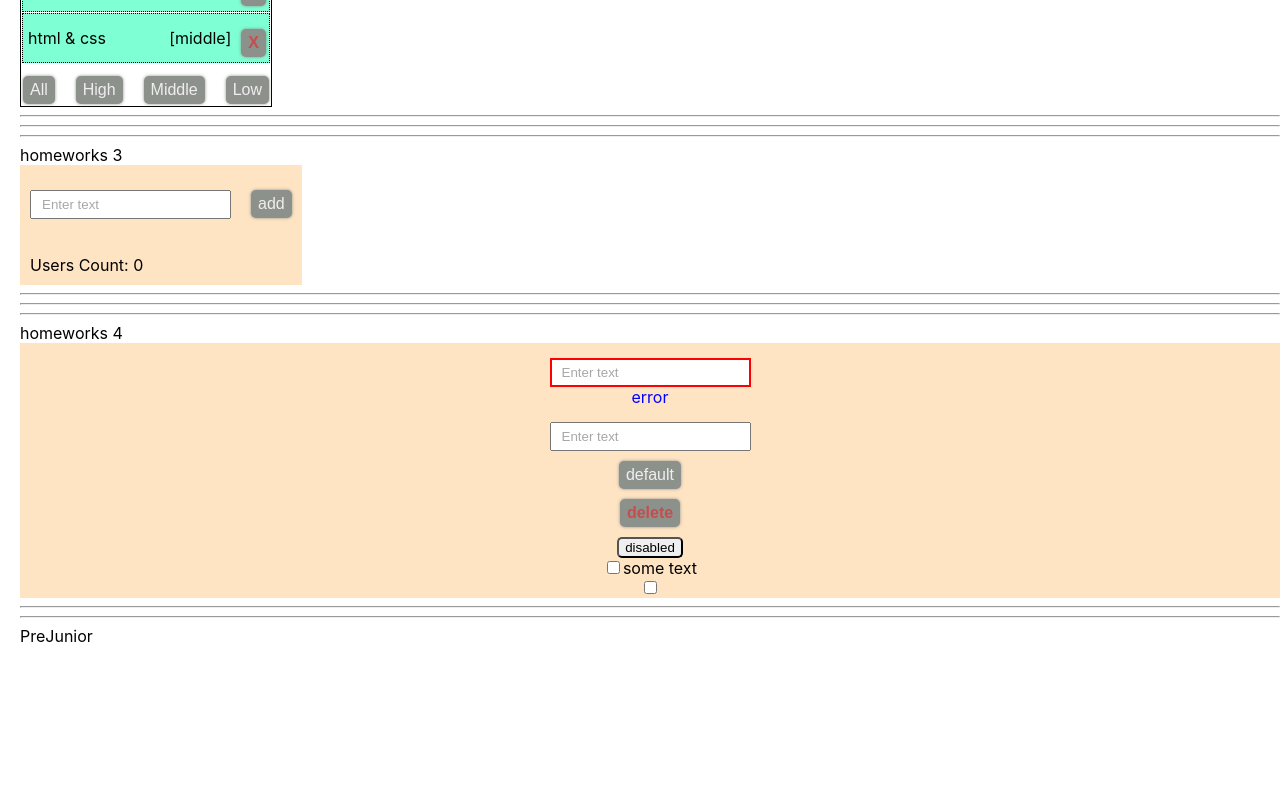
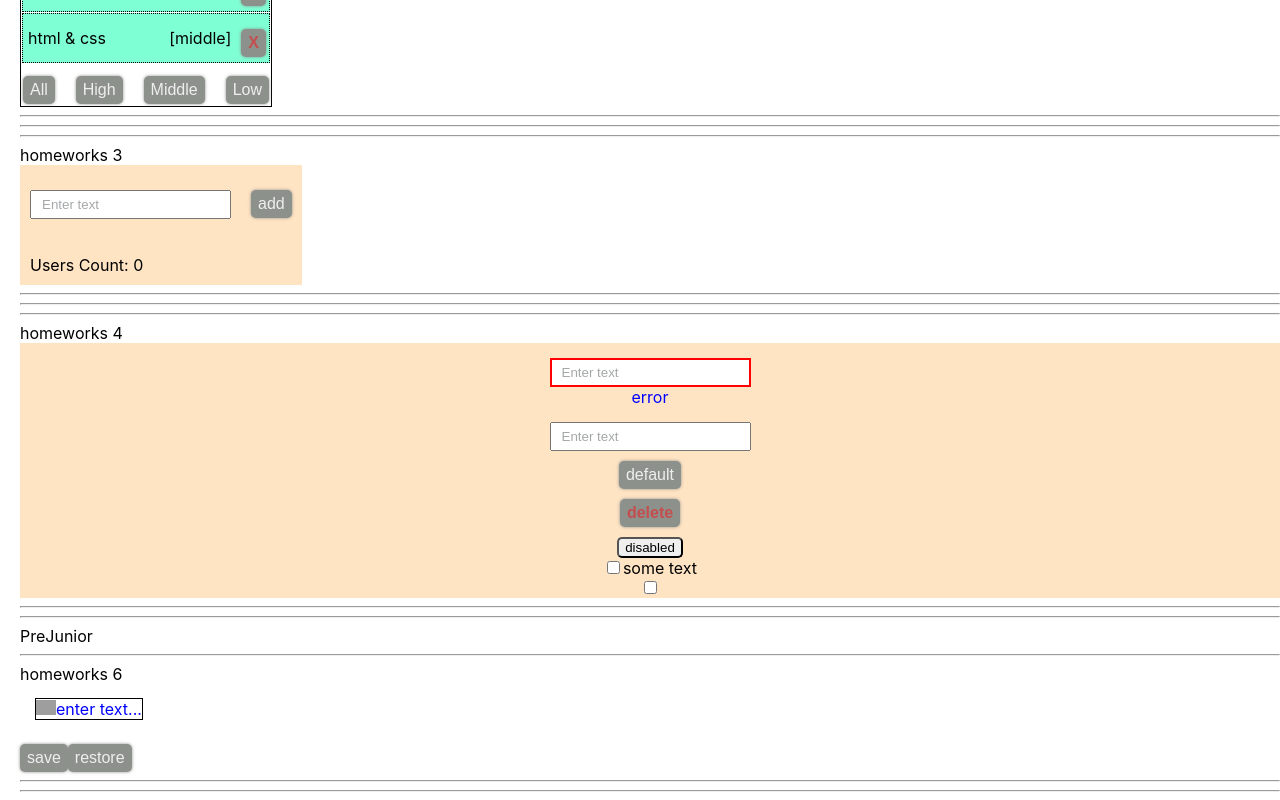
Before and after one commit to Maystrenko-Alex/HomeWorksReact, a React (Create React App) app: page /#/pre-junior in a window 1280 px wide. Shown: the part 418-1218 px from the top of the page. Before the commit the page ends 1064 px from the top, so only its background shows below. Built offline with nearby package versions, Linux system fonts and the light colour scheme; grey boxes are pictures that could not be loaded.

Commit message:
hw6 tories/homeworks (main)

```diff
--- a/src/p1-main/m1-ui/u1-app/App.tsx
+++ b/src/p1-main/m1-ui/u1-app/App.tsx
@@ -5,6 +5,7 @@ import HW2 from '../../../p2-homeworks/h2/HW2'
 import HW3 from '../../../p2-homeworks/h3/HW3'
 import HW4 from '../../../p2-homeworks/h4/HW4'
 import HW5 from '../../../p2-homeworks/h5/HW5'
+import HW6 from '../../../p2-homeworks/h6/HW6'
 
 function App() {
     return (
@@ -15,7 +16,7 @@ function App() {
             {/* <HW3/> */}
             {/* <HW4/> */}
             <HW5/>
-
+            <HW6/>
         </div>
     )
 }
--- a/src/p2-homeworks/h4/common/c1-SuperInputText/SuperInputText.tsx
+++ b/src/p2-homeworks/h4/common/c1-SuperInputText/SuperInputText.tsx
@@ -8,7 +8,7 @@ type DefaultInputPropsType = DetailedHTMLProps<InputHTMLAttributes<HTMLInputElem
 // (чтоб не писать value: string, onChange: ...; они уже все описаны в DefaultInputPropsType)
 type SuperInputTextPropsType = DefaultInputPropsType & { // и + ещё пропсы которых нет в стандартном инпуте
     onChangeText?: (value: string) => void
-    onEnter?: () => void
+    onEnter?: (e: React.KeyboardEvent<HTMLInputElement>) => void
     error?: string
     spanClassName?: string
 }
@@ -35,7 +35,7 @@ const SuperInputText: React.FC<SuperInputTextPropsType> = (
 
         onEnter // если есть пропс onEnter
         && e.key === 'Enter' // и если нажата кнопка Enter
-        && onEnter() // то вызвать его
+        && onEnter(e) // то вызвать его
     }
 
     const finalSpanClassName = `${s.error} ${spanClassName ? spanClassName : ''}`
--- a/src/p2-homeworks/h5/Header.tsx
+++ b/src/p2-homeworks/h5/Header.tsx
@@ -9,7 +9,7 @@ function Header() {
 
             <NavLink
               style={({ isActive }) =>({color: isActive ? 'red' : '', fontWeight: isActive ?  '700' : '500'})}
-              to={PATH.PRE_JUNIOR } >PRE_JUNIOR</NavLink>
+              to={PATH.PRE_JUNIOR || PATH.DEFAULT} >PRE_JUNIOR</NavLink>
             <NavLink
               style={({ isActive }) =>({color: isActive ? 'red' : '', fontWeight: isActive ?  '700' : '500'})}
               to={PATH.JUNIOR} >JUNIOR</NavLink>
--- a/src/p2-homeworks/h6/HW6.tsx
+++ b/src/p2-homeworks/h6/HW6.tsx
@@ -10,7 +10,7 @@ function HW6() {
         saveState<string>('editable-span-value', value)
     }
     const restore = () => {
-        // setValue()
+        setValue(restoreState<string>('editable-span-value',value))
     }
 
     return (
@@ -19,7 +19,7 @@ function HW6() {
             homeworks 6
 
             {/*should work (должно работать)*/}
-            <div>
+            <div  style={{padding: '15px'}}>
                 <SuperEditableSpan
                     value={value}
                     onChangeText={setValue}
--- /dev/null
+++ b/src/p2-homeworks/h6/common/c4-SuperEditableSpan/SuperEditableSpan.module.css
@@ -0,0 +1,8 @@
+.span_style {
+  color: blue;
+  border: 1px solid black;
+  /* height: 50px;
+  width: 100px; */
+}
+
+/* вообще не прет стилизовать эту компоненту, может потом как будет хвостов поменьше */
--- a/src/p2-homeworks/h6/common/c4-SuperEditableSpan/SuperEditableSpan.tsx
+++ b/src/p2-homeworks/h6/common/c4-SuperEditableSpan/SuperEditableSpan.tsx
@@ -1,5 +1,6 @@
-import React, {DetailedHTMLProps, InputHTMLAttributes, HTMLAttributes, useState} from 'react'
+import React, { DetailedHTMLProps, InputHTMLAttributes, HTMLAttributes, useState } from 'react'
 import SuperInputText from '../../../h4/common/c1-SuperInputText/SuperInputText'
+import s from './SuperEditableSpan.module.css'
 
 // тип пропсов обычного инпута
 type DefaultInputPropsType = DetailedHTMLProps<InputHTMLAttributes<HTMLInputElement>, HTMLInputElement>
@@ -28,50 +29,56 @@ const SuperEditableSpan: React.FC<SuperEditableSpanType> = (
     }
 ) => {
     const [editMode, setEditMode] = useState<boolean>(false)
-    const {children, onDoubleClick, className, ...restSpanProps} = spanProps || {}
+    const { children, onDoubleClick, className, ...restSpanProps } = spanProps || {}
 
-    const onEnterCallback = () => {
-        // setEditMode() // выключить editMode при нажатии Enter
-
+    const onEnterCallback = (e: React.KeyboardEvent<HTMLInputElement>) => {
+        if (e.key === 'Enter'){
+            setEditMode(false) // выключить editMode при нажатии Enter
+        }
         onEnter && onEnter()
     }
     const onBlurCallback = (e: React.FocusEvent<HTMLInputElement>) => {
-        // setEditMode() // выключить editMode при нажатии за пределами инпута
+        setEditMode(false) // выключить editMode при нажатии за пределами инпута
 
         onBlur && onBlur(e)
     }
     const onDoubleClickCallBack = (e: React.MouseEvent<HTMLSpanElement, MouseEvent>) => {
-        // setEditMode() // включить editMode при двойном клике
+        setEditMode(true) // включить editMode при двойном клике
 
         onDoubleClick && onDoubleClick(e)
     }
 
-    const spanClassName = `${'сделать красивый стиль для спана'} ${className}`
+    // const spanClassName = `{${s.span_style} ${'className'}`
 
     return (
-        <>
+        <div>
             {editMode
                 ? (
                     <SuperInputText
                         autoFocus // пропсу с булевым значением не обязательно указывать true
                         onBlur={onBlurCallback}
                         onEnter={onEnterCallback}
+                        // size={50}
+                        minLength={100}
 
                         {...restProps} // отдаём инпуту остальные пропсы если они есть (value например там внутри)
                     />
                 ) : (
                     <span
                         onDoubleClick={onDoubleClickCallBack}
-                        className={spanClassName}
+                        className={s.span_style}
 
                         {...restSpanProps}
                     >
+                        <img
+                            style={{ width: '20px' }}
+                            src='https://encrypted-tbn0.gstatic.com/images?q=tbn:ANd9GcQjUhMmIYLDYdzdoaDy2peb8EOV7uMIXFrYdA&usqp=CAU' alt=''/>
                         {/*если нет захардкодженного текста для спана, то значение инпута*/}
                         {children || restProps.value}
                     </span>
                 )
             }
-        </>
+        </div>
     )
 }
 
```
